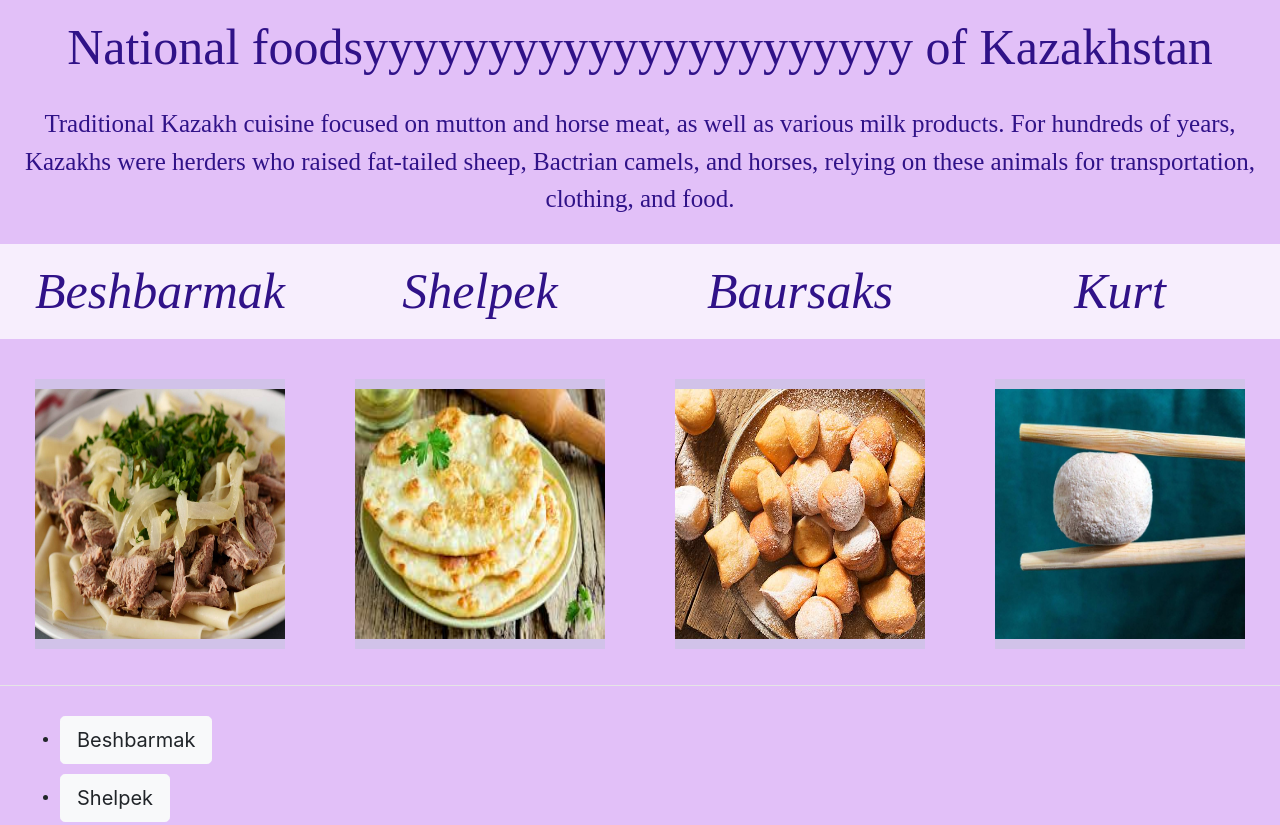
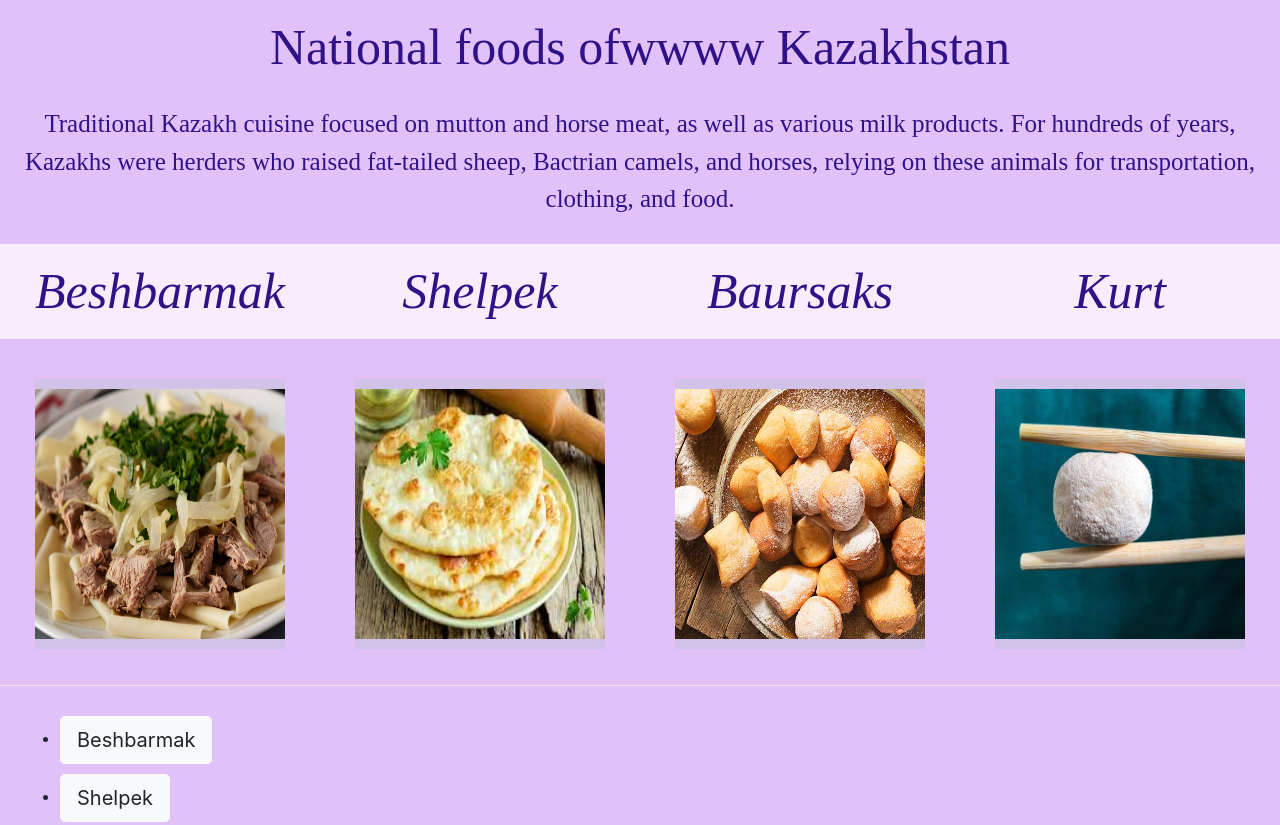
Before and after one commit to 200103199/project, a plain HTML site: page index.html in a window 1280 px wide. Shown: the top 825 px of the page. Drawn offline with nearby package versions, Linux system fonts and the light colour scheme; files whose address does not match are found by name.

Commit message:
Karlygash

```diff
--- a/index.html
+++ b/index.html
@@ -9,7 +9,7 @@
 </head>
 </html>
 <body>
-    <div>National foodsyyyyyyyyyyyyyyyyyyyyyy of Kazakhstan</div>
+    <div>National foods ofwwww Kazakhstan</div>
     <div class="container-fluid">
       <p>Traditional Kazakh cuisine focused on mutton and horse meat, as well as various milk products. For hundreds of years, Kazakhs were herders who raised fat-tailed sheep, Bactrian camels, and horses, relying on these animals for transportation, clothing, and food.</p>
       <div class="row" style="font-size: 14px; font-style: italic; background-color:rgb(226, 192, 248);  color: rgba(255, 255, 255, 0.726);;">
```
